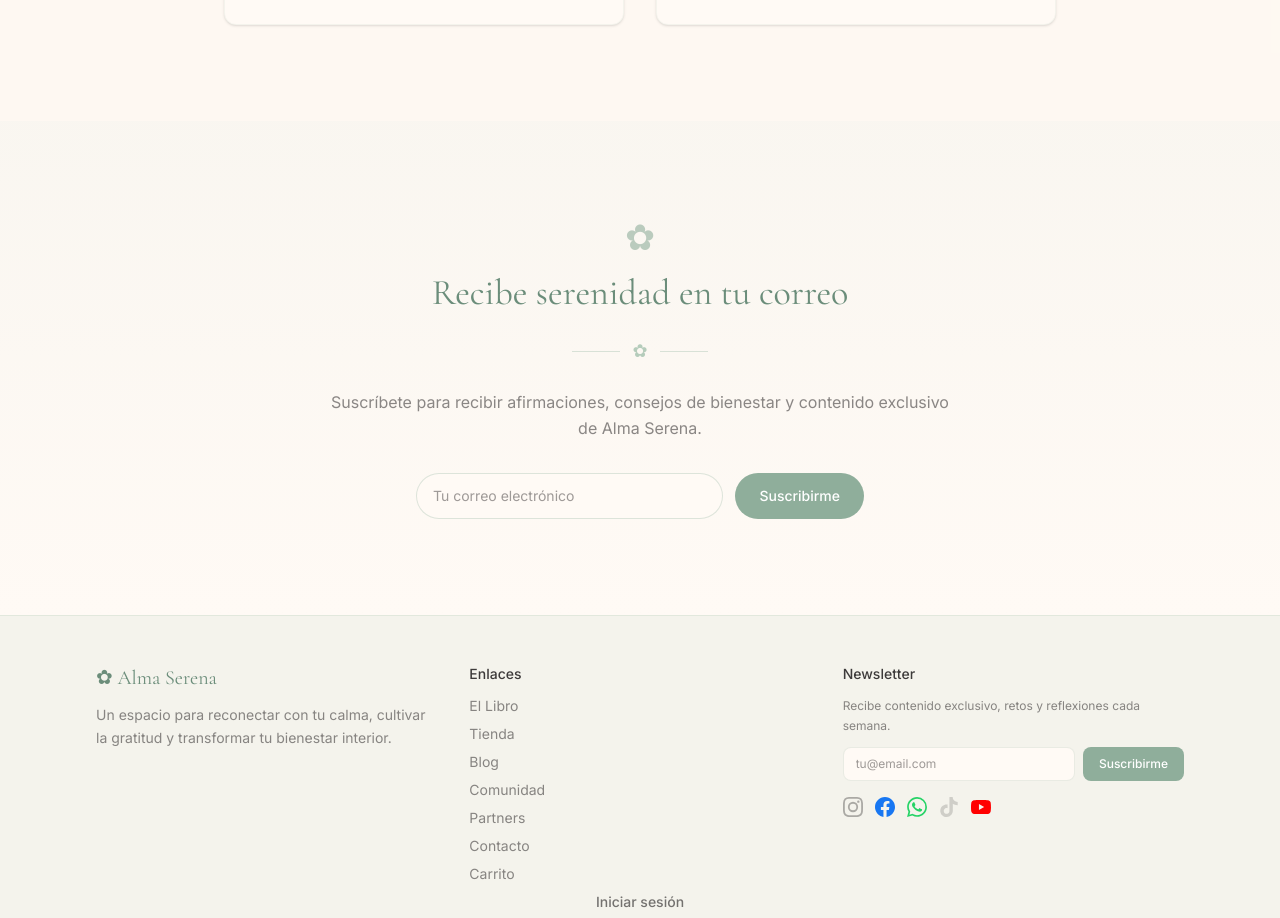
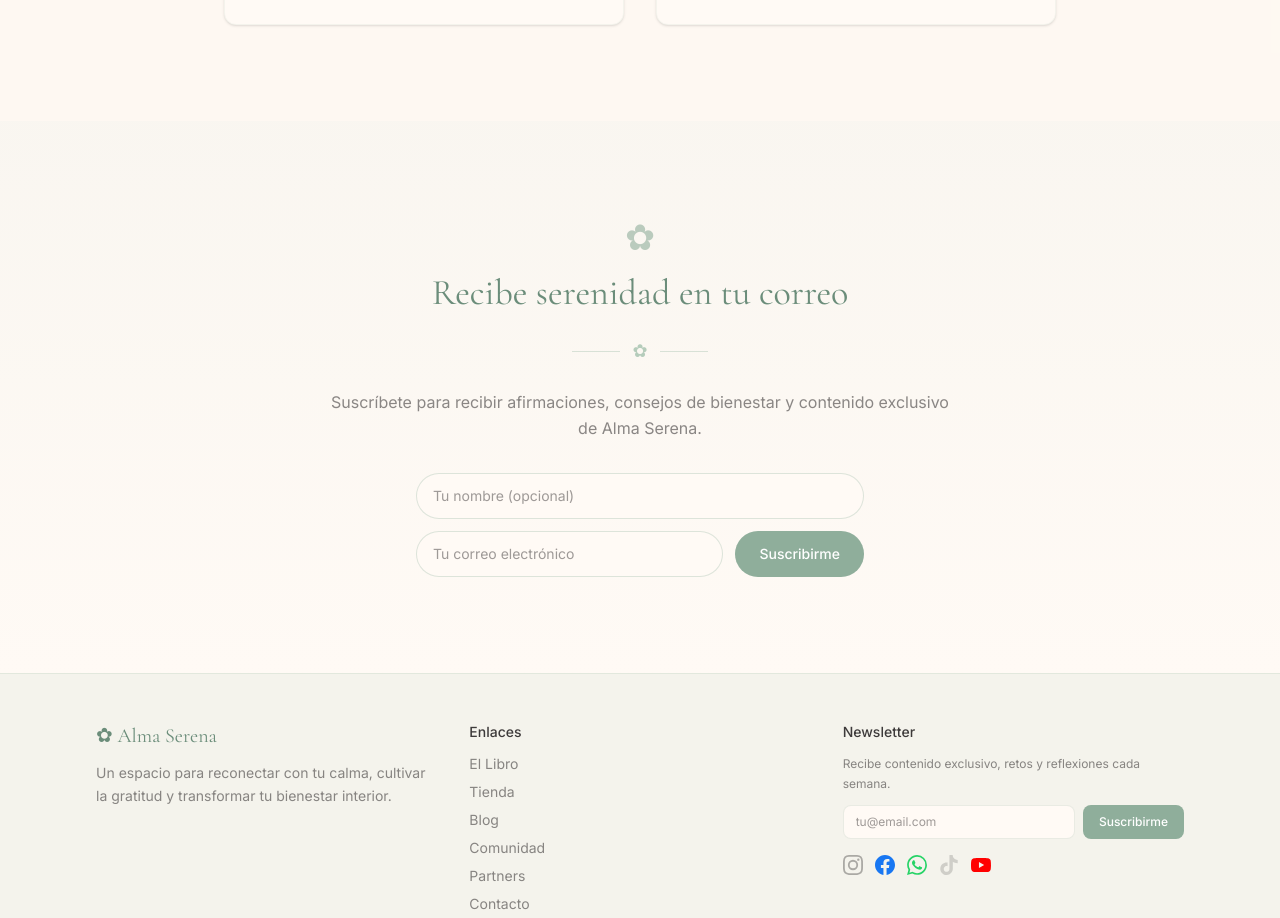
Before and after one commit to ErhickHJ/alma-serena, a Next.js app: page / in a window 1280 px wide. Shown: the part 4520-5438 px from the top of the page. Built offline with nearby package versions, Linux system fonts and the light colour scheme; no server answers; the database is empty.

Commit message:
Newsletter form with handler + blog public pagination

```diff
--- a/src/app/blog/page.tsx
+++ b/src/app/blog/page.tsx
@@ -2,32 +2,37 @@ import { prisma } from "@/lib/db";
 import Link from "next/link";
 import SectionTitle from "@/components/SectionTitle";
 import DecorativeDivider from "@/components/DecorativeDivider";
+import { Pagination } from "@/components/Pagination";
 
 export const metadata = { title: "Blog" };
 
-export default async function BlogPage(props: { searchParams?: Promise<{ q?: string }> }) {
-  const { q = "" } = await (props.searchParams ?? Promise.resolve({ q: "" }));
+const PER_PAGE = 9;
+
+export default async function BlogPage(props: { searchParams?: Promise<{ q?: string; page?: string }> }) {
+  const { q = "", page: pageStr } = await (props.searchParams ?? Promise.resolve({ q: "", page: "1" }));
+  const page = Math.max(1, Number(pageStr) || 1);
   let posts: { id: string; title: string; slug: string; excerpt: string; imageUrl: string; createdAt: Date }[] = [];
+  let total = 0;
   let error: string | null = null;
 
+  const where: Record<string, unknown> = { published: true };
+  if (q) {
+    where.OR = [
+      { title: { contains: q, mode: "insensitive" } },
+      { excerpt: { contains: q, mode: "insensitive" } },
+    ];
+  }
+
   try {
-    posts = await prisma.post.findMany({
-      where: {
-        published: true,
-        ...(q
-          ? {
-              OR: [
-                { title: { contains: q, mode: "insensitive" } },
-                { excerpt: { contains: q, mode: "insensitive" } },
-              ],
-            }
-          : {}),
-      },
-      orderBy: { createdAt: "desc" },
-    });
+    [posts, total] = await Promise.all([
+      prisma.post.findMany({ where, orderBy: { createdAt: "desc" }, skip: (page - 1) * PER_PAGE, take: PER_PAGE }),
+      prisma.post.count({ where }),
+    ]);
   } catch (e: any) {
     error = e?.message || "Error al cargar los artículos";
   }
+
+  const totalPages = Math.ceil(total / PER_PAGE);
 
   return (
     <section className="py-16 sm:py-24">
@@ -60,7 +65,7 @@ export default async function BlogPage(props: { searchParams?: Promise<{ q?: str
           <p className="text-center text-charcoal/40 text-sm">{q ? "No se encontraron artículos." : "Próximamente artículos..."}</p>
         ) : (
           <div>
-            {q && <p className="text-sm text-charcoal/40 mb-6 text-center">{posts.length} resultado{posts.length !== 1 ? "s" : ""} para &ldquo;{q}&rdquo;</p>}
+            {q && <p className="text-sm text-charcoal/40 mb-6 text-center">{total} resultado{total !== 1 ? "s" : ""} para &ldquo;{q}&rdquo;</p>}
             <div className="grid grid-cols-1 sm:grid-cols-2 gap-8">
               {posts.map((post) => (
                 <Link
@@ -81,6 +86,7 @@ export default async function BlogPage(props: { searchParams?: Promise<{ q?: str
                 </Link>
               ))}
             </div>
+            <Pagination page={page} totalPages={totalPages} basePath="/blog" query={q} />
           </div>
         )}
       </div>
--- a/src/app/page.tsx
+++ b/src/app/page.tsx
@@ -7,6 +7,7 @@ import DecorativeDivider from "@/components/DecorativeDivider";
 import { images } from "@/lib/images";
 import AddToCartButton from "@/components/AddToCartButton";
 import Carousel from "@/components/Carousel";
+import NewsletterForm from "@/components/NewsletterForm";
 import { prisma } from "@/lib/db";
 
 export default async function Home() {
@@ -22,7 +23,7 @@ export default async function Home() {
       <HomeCommunityCTA />
       <PartnersPreview />
       <Testimonials />
-      <Newsletter />
+      <NewsletterForm />
     </>
   );
 }
@@ -259,33 +260,3 @@ function Testimonials() {
     </section>
   );
 }
-
-// ============ NEWSLETTER ============
-function Newsletter() {
-  return (
-    <section className="py-24 bg-gradient-to-b from-sage/5 to-warm-white">
-      <div className="max-w-2xl mx-auto px-4 sm:px-6 text-center">
-        <div className="text-4xl mb-4 text-sage/60">✿</div>
-        <SectionTitle>Recibe serenidad en tu correo</SectionTitle>
-        <DecorativeDivider className="my-6" />
-        <p className="text-charcoal/60 leading-relaxed mb-8">
-          Suscríbete para recibir afirmaciones, consejos de bienestar y
-          contenido exclusivo de Alma Serena.
-        </p>
-        <form className="flex flex-col sm:flex-row gap-3 max-w-md mx-auto">
-          <input
-            type="email"
-            placeholder="Tu correo electrónico"
-            className="flex-1 px-4 py-3 rounded-full border border-sage/30 bg-warm-white text-sm focus:outline-none focus:border-sage transition-colors"
-          />
-          <button
-            type="submit"
-            className="px-6 py-3 bg-sage text-white rounded-full text-sm font-medium hover:bg-sage-dark transition-colors"
-          >
-            Suscribirme
-          </button>
-        </form>
-      </div>
-    </section>
-  );
-}
--- /dev/null
+++ b/src/components/NewsletterForm.tsx
@@ -0,0 +1,86 @@
+"use client";
+
+import { useState } from "react";
+import SectionTitle from "@/components/SectionTitle";
+import DecorativeDivider from "@/components/DecorativeDivider";
+
+export default function NewsletterForm() {
+  const [email, setEmail] = useState("");
+  const [name, setName] = useState("");
+  const [status, setStatus] = useState<"idle" | "loading" | "success" | "error">("idle");
+  const [message, setMessage] = useState("");
+
+  async function handleSubmit(e: React.FormEvent) {
+    e.preventDefault();
+    setStatus("loading");
+    setMessage("");
+
+    const res = await fetch("/api/subscribe", {
+      method: "POST",
+      headers: { "Content-Type": "application/json" },
+      body: JSON.stringify({ email, name: name.trim() || undefined }),
+    });
+
+    const data = await res.json();
+    if (res.ok) {
+      setStatus("success");
+      setMessage(data.message || "¡Gracias por suscribirte!");
+      setEmail("");
+      setName("");
+    } else {
+      setStatus("error");
+      setMessage(data.error || "Error al suscribir");
+    }
+  }
+
+  return (
+    <section className="py-24 bg-gradient-to-b from-sage/5 to-warm-white">
+      <div className="max-w-2xl mx-auto px-4 sm:px-6 text-center">
+        <div className="text-4xl mb-4 text-sage/60">✿</div>
+        <SectionTitle>Recibe serenidad en tu correo</SectionTitle>
+        <DecorativeDivider className="my-6" />
+        <p className="text-charcoal/60 leading-relaxed mb-8">
+          Suscríbete para recibir afirmaciones, consejos de bienestar y
+          contenido exclusivo de Alma Serena.
+        </p>
+
+        {status === "success" ? (
+          <div className="max-w-md mx-auto p-4 rounded-xl bg-green-50 border border-green-200">
+            <p className="text-green-700 text-sm font-medium">{message}</p>
+          </div>
+        ) : (
+          <form onSubmit={handleSubmit} className="flex flex-col gap-3 max-w-md mx-auto">
+            <input
+              type="text"
+              placeholder="Tu nombre (opcional)"
+              value={name}
+              onChange={(e) => setName(e.target.value)}
+              maxLength={100}
+              className="w-full px-4 py-3 rounded-full border border-sage/30 bg-warm-white text-sm focus:outline-none focus:border-sage transition-colors"
+            />
+            <div className="flex flex-col sm:flex-row gap-3">
+              <input
+                type="email"
+                required
+                placeholder="Tu correo electrónico"
+                value={email}
+                onChange={(e) => setEmail(e.target.value)}
+                className="flex-1 px-4 py-3 rounded-full border border-sage/30 bg-warm-white text-sm focus:outline-none focus:border-sage transition-colors"
+              />
+              <button
+                type="submit"
+                disabled={status === "loading"}
+                className="px-6 py-3 bg-sage text-white rounded-full text-sm font-medium hover:bg-sage-dark transition-colors disabled:opacity-50"
+              >
+                {status === "loading" ? "Enviando..." : "Suscribirme"}
+              </button>
+            </div>
+            {status === "error" && (
+              <p className="text-rose text-sm text-left">{message}</p>
+            )}
+          </form>
+        )}
+      </div>
+    </section>
+  );
+}
```
